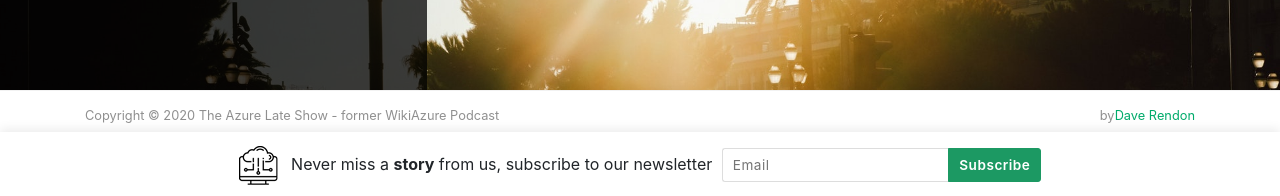
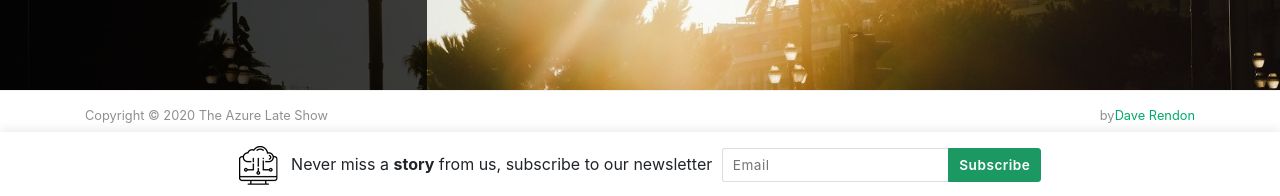
Before and after one commit to daveRendon/wikiazure-podcast, a Jekyll site: the page built from index.html, in a window 1280 px wide and 900 px high, scrolled down 1875 px. Shown: the part 701-897 px from the top of the window. Built offline with Jekyll 4.4.1, drawn with Linux system fonts in a browser that asks for light colours; nearby versions of some CDN libraries; the list of posts is cut into pages by our own code; comment, search, counter and statistics services are not loaded; some of the changed text lies outside the part shown.

Commit message:
Update _config.yml

```diff
--- a/_config.yml
+++ b/_config.yml
@@ -1,5 +1,5 @@
 # Site
-name: "The Azure Late Show - former WikiAzure Podcast"
+name: "The Azure Late Show"
 title: "Azure Late Show Podcast"
 description: "Embracing tech intensity to build your own digital capabilities"
 logo: 'assets/images/logo.png'
```
